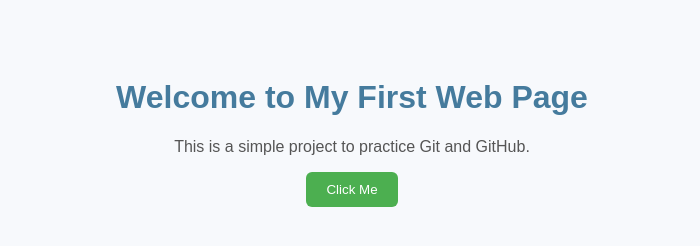
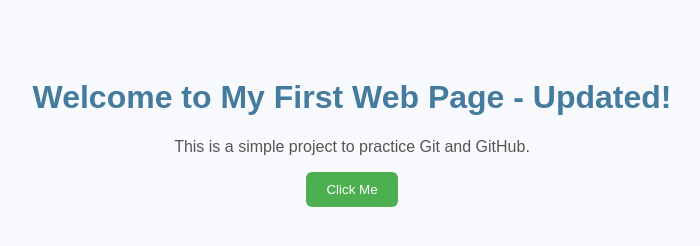
Before and after one commit to Shradhamathpati/MyFirstWebPage, a plain HTML site: page index.html in a window 1280 px wide. Shown: the whole page, without its empty margins (288-988 px from the left). Drawn offline with Linux system fonts and the light colour scheme.

Commit message:
Update heading in index.html

```diff
--- a/index.html
+++ b/index.html
@@ -6,7 +6,7 @@
     <link rel="stylesheet" href="style.css">
 </head>
 <body>
-    <h1>Welcome to My First Web Page</h1>
+   <h1>Welcome to My First Web Page - Updated!</h1>
     <p>This is a simple project to practice Git and GitHub.</p>
     <button onclick="alert('Hello!')">Click Me</button>
 </body>
```
